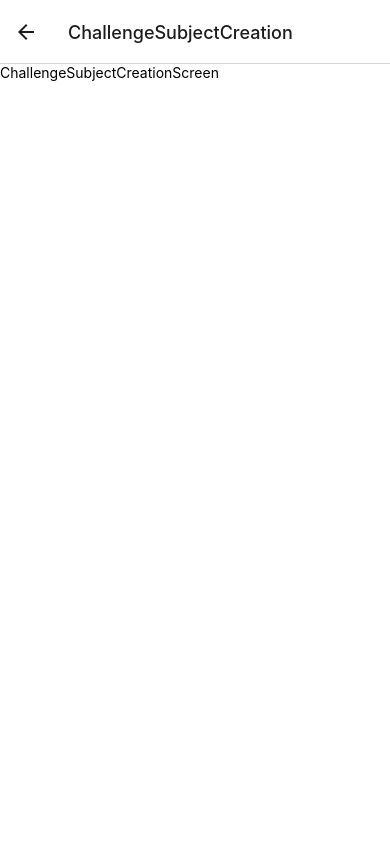
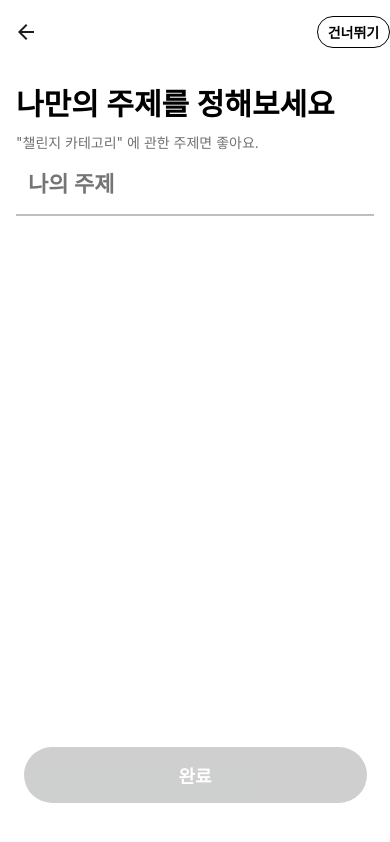
Before and after one commit to CCC-org/keewe-app, a React Native app: screen /ChallengeSubjectCreation in a window 390 px wide. Built offline with nearby package versions, Linux system fonts and the light colour scheme.

Commit message:
subjectCreation screen created, and others edited

```diff
--- a/src/components/header/HeaderRightButton.tsx
+++ b/src/components/header/HeaderRightButton.tsx
@@ -7,23 +7,32 @@ interface HeaderRightButtonProps {
   textColor: string;
   borderLine: boolean;
   disabled: boolean;
+  height?: number;
+  width?: number;
   handlePress: () => void;
 }
 
 const HeaderRightButton = (props: HeaderRightButtonProps) => {
-  const { text, backGroundColor, textColor, borderLine, disabled, handlePress } = props;
+  const { text, backGroundColor, textColor, borderLine, disabled, handlePress, height, width } =
+    props;
   return (
     <>
       <Pressable
         onPress={() => handlePress()}
         style={{
           ...styles.btn,
+          padding: 0,
+          flexDirection: 'row',
+          justifyContent: 'center',
+          alignItems: 'center',
           backgroundColor: backGroundColor,
           borderWidth: borderLine ? 1 : 0,
+          height: height ? height : 32,
+          width: width ? width : 73,
         }}
         disabled={disabled}
       >
-        <Text style={{ ...styles.text, color: textColor }}>{text}</Text>
+        <Text style={{ ...styles.text, color: textColor, fontSize: 14 }}>{text}</Text>
       </Pressable>
     </>
   );
--- a/src/components/texts/TextInputDetail.tsx
+++ b/src/components/texts/TextInputDetail.tsx
@@ -4,7 +4,7 @@ import { TextInput, Text, useTheme } from 'react-native-paper';
 
 interface TextInputDetailProps {
   setInputValue: (input: string) => void;
-  infoText: string;
+  infoText?: string;
   inputValue: string;
   label: string;
   placeholder: string;
@@ -43,7 +43,8 @@ const TextInputDetail = (props: TextInputDetailProps) => {
         underlineColor={inputUnderlineColor}
         activeUnderlineColor={inputUnderlineColor}
         style={{
-          margin: 10,
+          fontWeight: '600',
+          fontSize: 22,
           backgroundColor: 'white',
         }}
         onFocus={() => setFocused(true)}
--- a/src/navigation/index.tsx
+++ b/src/navigation/index.tsx
@@ -54,7 +54,7 @@ export function RootScreen() {
           <Text> ChallengeApprovedScreen.tsx</Text>
         </View>
       </Pressable>
-      <Pressable onPress={() => navigation.navigate('ChallengeSubject')}>
+      <Pressable onPress={() => navigation.navigate('ChallengeSubjectCreation')}>
         <View
           style={{
             backgroundColor: 'green',
--- a/src/screens/challenge/ChallengeSubjectCreationScreen.tsx
+++ b/src/screens/challenge/ChallengeSubjectCreationScreen.tsx
@@ -1,14 +1,73 @@
 import { StyleSheet, Text, View } from 'react-native';
-import React from 'react';
+import React, { useState } from 'react';
+import { useNavigation } from '@react-navigation/native';
+import HeaderText from '../../components/texts/HeaderText';
+import TextInputDetail from '../../components/texts/TextInputDetail';
+import ConditionalButton from '../../components/buttons/ConditionalButton';
+import HeaderRightButton from '../../components/header/HeaderRightButton';
 
-const ChallengeSubjectCreationScreen = () => {
+const ChallengeSubjectCreationScreen = ({ navigation, route }) => {
+  const [subject, setSubject] = useState('');
+  navigation.setOptions({
+    headerShown: true,
+    headerTitle: '',
+    headerShadowVisible: false,
+    headerRight: () => (
+      <HeaderRightButton
+        text="건너뛰기"
+        backGroundColor="white"
+        textColor="black"
+        borderLine={true}
+        disabled={false}
+        handlePress={handleSkipPress}
+      />
+    ),
+  });
+
+  const handleSkipPress = () => {
+    alert('Skipp pressed');
+  };
+
+  const handleCompletePress = () => {
+    alert('pressed');
+  };
+
   return (
-    <View>
-      <Text>ChallengeSubjectCreationScreen</Text>
+    <View style={styles.container}>
+      <View>
+        <HeaderText
+          header="나만의 주제를 정해보세요"
+          subTitle='"챌린지 카테고리" 에 관한 주제면 좋아요. '
+        />
+        <TextInputDetail
+          inputValue={subject}
+          setInputValue={setSubject}
+          label={''}
+          placeholder={'나의 주제'}
+          letterLimit={100}
+        />
+      </View>
+      <View style={styles.buttonCtn}>
+        <ConditionalButton
+          isActive={!!subject.length}
+          text={'완료'}
+          width={343}
+          onPress={handleCompletePress}
+        />
+      </View>
     </View>
   );
 };
 
 export default ChallengeSubjectCreationScreen;
 
-const styles = StyleSheet.create({});
+const styles = StyleSheet.create({
+  container: {
+    padding: 16,
+    flex: 1,
+    justifyContent: 'space-between',
+  },
+  buttonCtn: {
+    // make it go to bottom of the screen
+  },
+});
--- a/types.tsx
+++ b/types.tsx
@@ -28,7 +28,7 @@ export type RootStackParamList = {
   ChallengeIntro: undefined;
   ChallengeCreationApproved: undefined;
   ChallengeInfo: undefined;
-  ChallengeSubject: undefined;
+  ChallengeSubjectCreation: undefined;
 };
 
 export type RootStackScreenProps<Screen extends keyof RootStackParamList> = NativeStackScreenProps<
```
